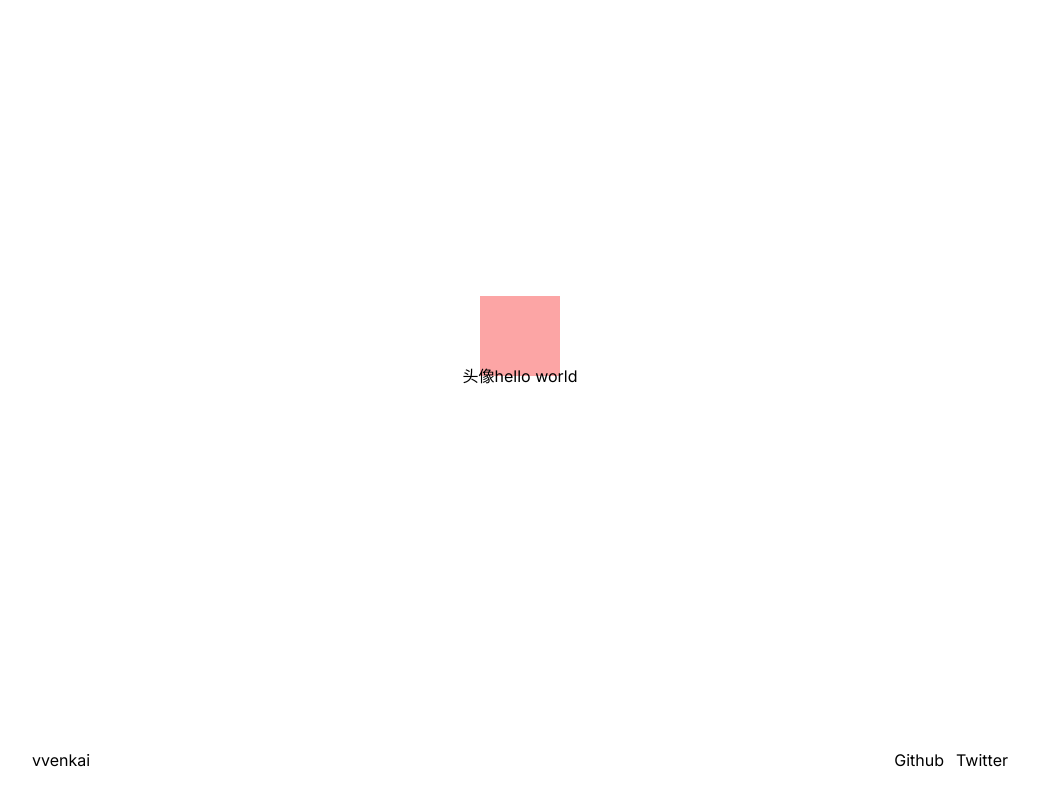
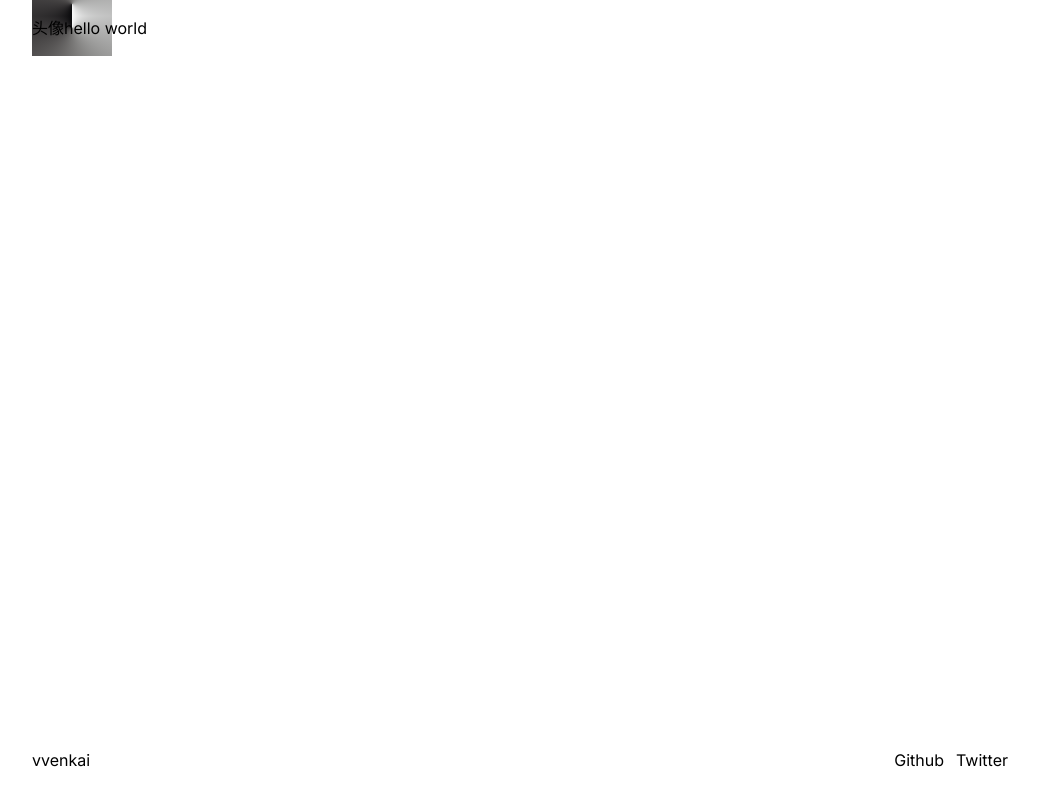
Before and after one commit to liwenka1/next-main, a Next.js app: page / in a window 1280 px wide. Shown: the whole page, without its empty margins (120-1157 px from the left). Built offline with nearby package versions, Linux system fonts and the light colour scheme.

Commit message:
fix: 修改动画

```diff
--- a/app/components/main.tsx
+++ b/app/components/main.tsx
@@ -3,7 +3,7 @@ import Refresh from './refersh'
 
 const Main = () => {
   return (
-    <section className="relative flex w-full flex-1 items-center justify-center">
+    <section className="relative flex w-full flex-1">
       <Refresh />
       <Info />
     </section>
--- a/app/components/refersh.tsx
+++ b/app/components/refersh.tsx
@@ -5,13 +5,11 @@ import { motion } from 'framer-motion'
 const Refersh = () => {
   return (
     <motion.div
-      className="absolute -z-10 h-20 w-20 bg-red-300"
+      className="bg-imagehero bg-sizehero bg-positionhero absolute -z-10 h-20 w-20 bg-no-repeat"
       animate={{
         scale: [4, 4, 1],
         rotate: [148, 148, 0],
-        // borderRadius: ['0%', '0%', '50%', '50%', '0%'],
         opacity: [0, 1, 1],
-        // transform:[],
         translateX: ['-100%', '0%', '0%'],
         translateY: ['-50%', '-50%', '-50%']
       }}
@@ -24,19 +22,5 @@ const Refersh = () => {
     />
   )
 }
-// 0% {
-// 	opacity: 0;
-// 	transform: translateY(-50%) translateX(-100%) scale(4) rotate(148deg);
-// }
-
-// 33.33% {
-// 	opacity: 1;
-// 	transform: translateY(-50%) translateX(0) scale(4) rotate(148deg);
-// }
-
-// 100% {
-// 	opacity: 1;
-// 	transform: translateY(-50%);
-// }
 
 export default Refersh
--- a/tailwind.config.ts
+++ b/tailwind.config.ts
@@ -1,12 +1,20 @@
 import type { Config } from 'tailwindcss'
 
 const config: Config = {
-  content: [
-    './components/**/*.{js,ts,jsx,tsx,mdx}',
-    './app/**/*.{js,ts,jsx,tsx,mdx}'
-  ],
+  content: ['./components/**/*.{js,ts,jsx,tsx,mdx}', './app/**/*.{js,ts,jsx,tsx,mdx}'],
   theme: {
-    extend: {}
+    extend: {
+      backgroundImage: {
+        imagehero:
+          'conic-gradient(from 180deg at 50% 70% in oklch longer hue, oklch(14.08% 0.004 285.82), oklch(98.51% 0 0)), conic-gradient(at 50% 30% in oklch longer hue, oklch(98.51% 0 0), oklch(14.08% 0.004 285.82));'
+      },
+      backgroundSize: {
+        sizehero: '100% 50%'
+      },
+      backgroundPosition: {
+        positionhero: '100% 0,0 100%'
+      }
+    }
   },
   plugins: []
 }
```
